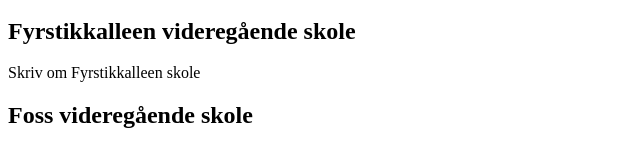
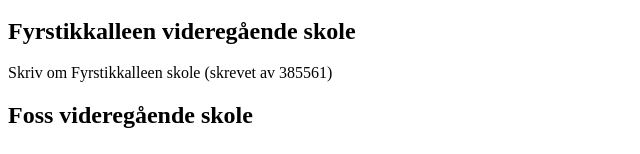
Before and after one commit to OsloMet-web/1stOblig-oblig-1-group-48, a plain HTML site: page page2.html in a window 1280 px wide. Shown: the part 232-386 px from the top of the page, without its empty margins (0-640 px from the left). Drawn offline with Linux system fonts and the light colour scheme.

Commit message:
studentnr

```diff
--- a/page2.html
+++ b/page2.html
@@ -15,7 +15,7 @@
 <p>Porsgrunn videregående avdeling nord</p>
 
 <h2>Fyrstikkalleen videregående skole</h2>
-<p> Skriv om Fyrstikkalleen skole</p>
+<p> Skriv om Fyrstikkalleen skole   (skrevet av 385561)</p>
 
 
 
```
